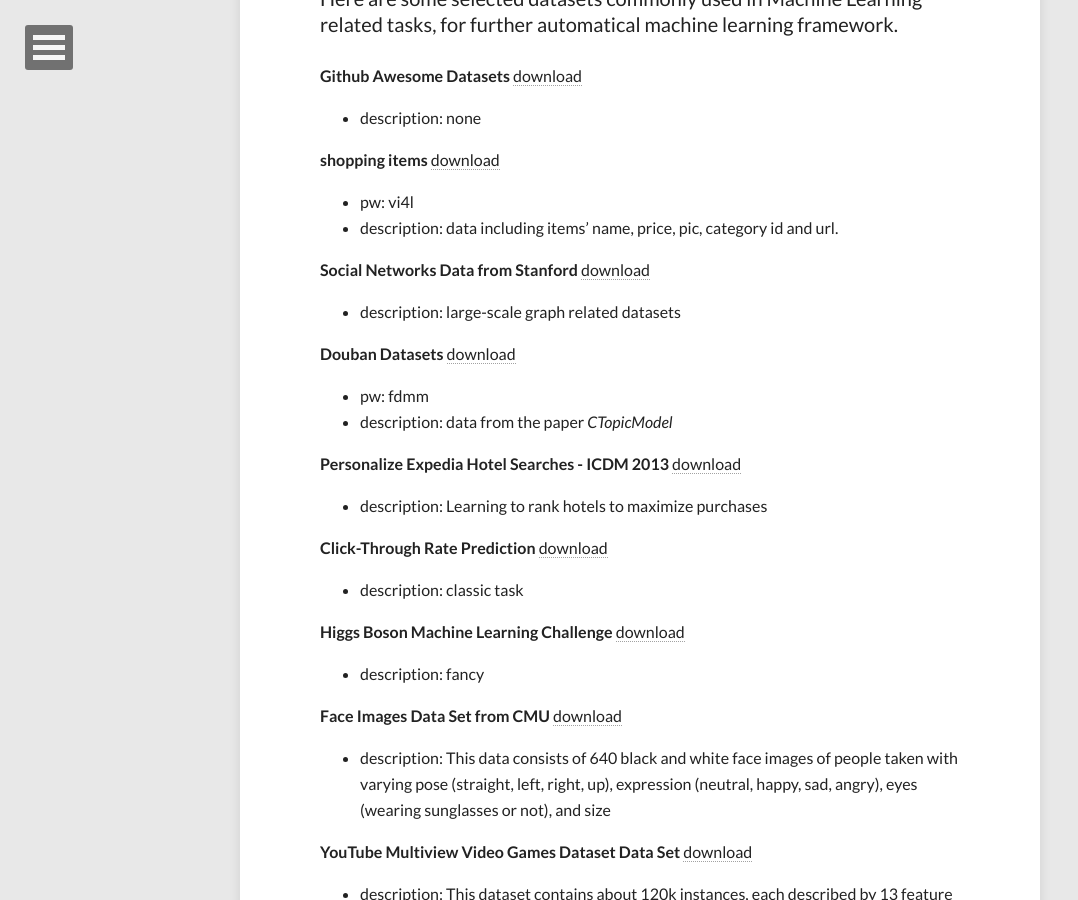
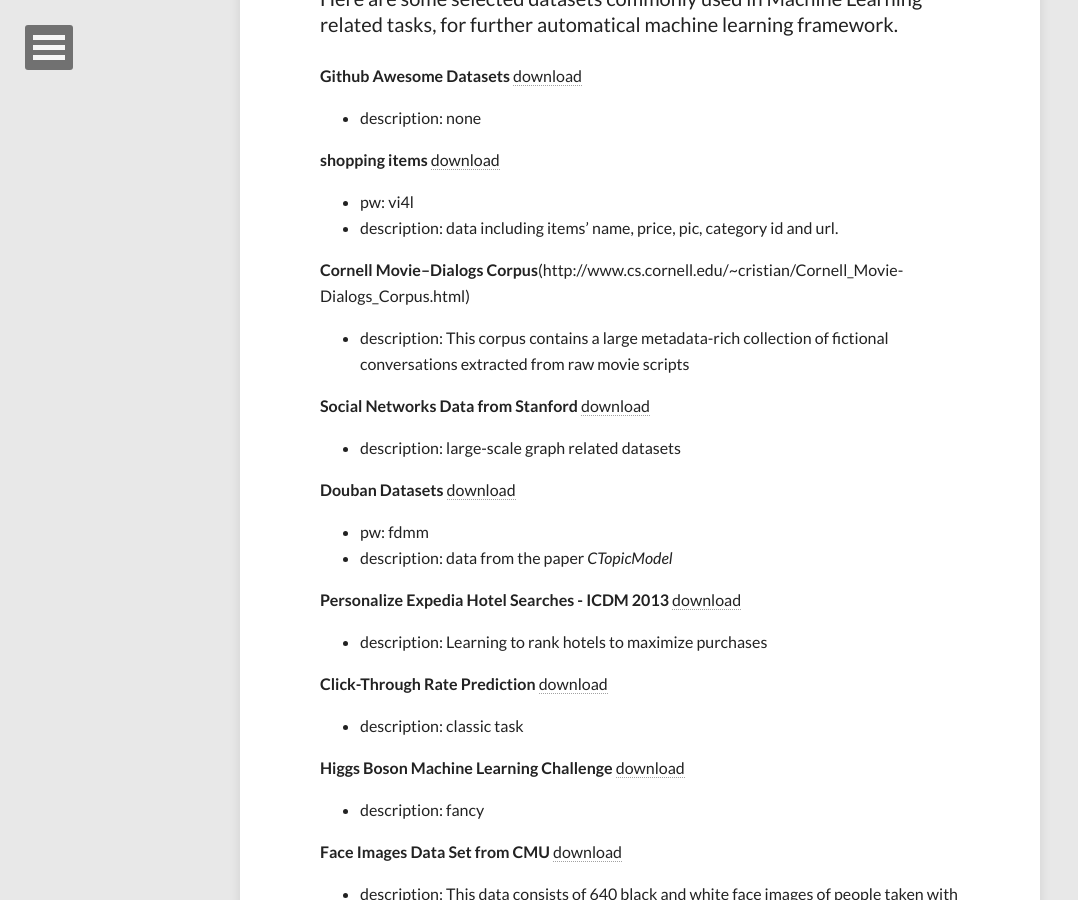
Before and after one commit to wjlkingdom/wjlkingdom.github.io, a Jekyll site: the page built from _posts/2015/2015-06-05-datasets.md, in a window 1280 px wide and 900 px high, scrolled down 535 px. Shown: the whole window, without its empty margins (0-1078 px from the left). Built offline with Jekyll 4.4.1, drawn with Linux system fonts in a browser that asks for light colours; nearby versions of some CDN libraries; comment, search, counter and statistics services are not loaded.

Commit message:
update dataset

```diff
--- a/_posts/2015/2015-06-05-datasets.md
+++ b/_posts/2015/2015-06-05-datasets.md
@@ -29,6 +29,9 @@ Here are some selected datasets commonly used in Machine Learning related tasks,
 - pw: vi4l
 - description: data including items' name, price, pic, category id and url.
 
+**Cornell Movie--Dialogs Corpus**(http://www.cs.cornell.edu/~cristian/Cornell_Movie-Dialogs_Corpus.html)
+
+- description: This corpus contains a large metadata-rich collection of fictional conversations extracted from raw movie scripts
 
 **Social Networks Data from Stanford**
 [download](http://snap.stanford.edu/data/)
```
Also changed, not shown: 1 other file.
